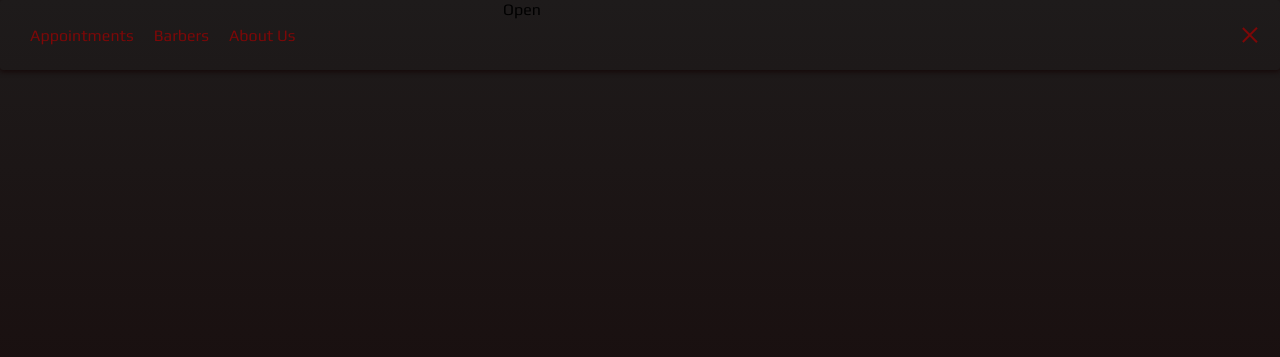
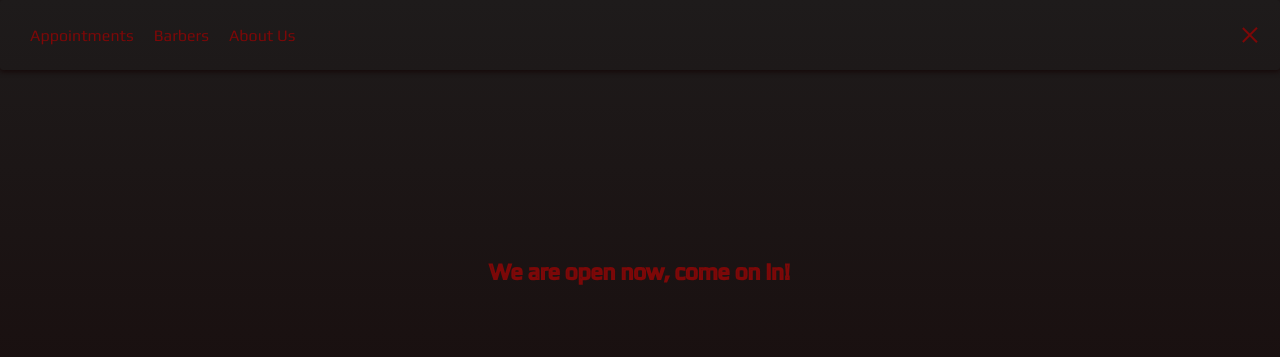
Before and after one commit to GatoNekoCat/Barbershop, a plain HTML site: page index.html in a window 1280 px wide. Shown: the top 357 px of the page. Drawn offline with Linux system fonts and the light colour scheme.

Commit message:
open or closed sign added

```diff
--- a/index.html
+++ b/index.html
@@ -22,7 +22,7 @@
     </nav>
 
     <div class="hero container">
-        <span class="open-or-closed" id="oporcl">Open</span>
+        <span id="open-or-closed">Open Now</span>
         <h1>Lucho Barbershop</h1>
     </div>
 
--- a/script.js
+++ b/script.js
@@ -1,5 +1,22 @@
+const oocEl = document.getElementById('open-or-closed')
+
 const toggle = document.getElementById('toggle');
 const nav = document.getElementById('nav');
 
 toggle.addEventListener('click',
     ()=>nav.classList.toggle('active'))
+
+
+//Our time function will determine if the shop displays open or closed
+function timeFunc() {
+    var date = new Date();
+    var hour = date.getHours();
+
+    if(hour < 7 || hour > 18) {
+        oocEl.innerHTML = `We are open now, come on in!`
+    } else {
+        oocEl.innerHTML = `We are open now, come on in!`
+    }
+
+}
+timeFunc()
--- a/style.css
+++ b/style.css
@@ -127,13 +127,14 @@ nav.active .icon .l2 {
     -webkit-text-stroke: 1.5px var(--primary-red);
     -webkit-text-fill-color: var(--primary-grey);
 
-
-}
-.hero .container {
-    position: relative;
 }
 
-.open-or-closed {
-    position: absolute;
-    top: 0;
+#open-or-closed {
+    display: flex;
+    justify-content: center;
+    align-items: center;
+    font-size: 1.4rem;
+    -webkit-text-stroke: 2px var(--primary-red);
+    -webkit-text-fill-color: var(--primary-grey);
+    margin-bottom: 25vh;;
 }
```
Also changed, not shown: 1 other file.
